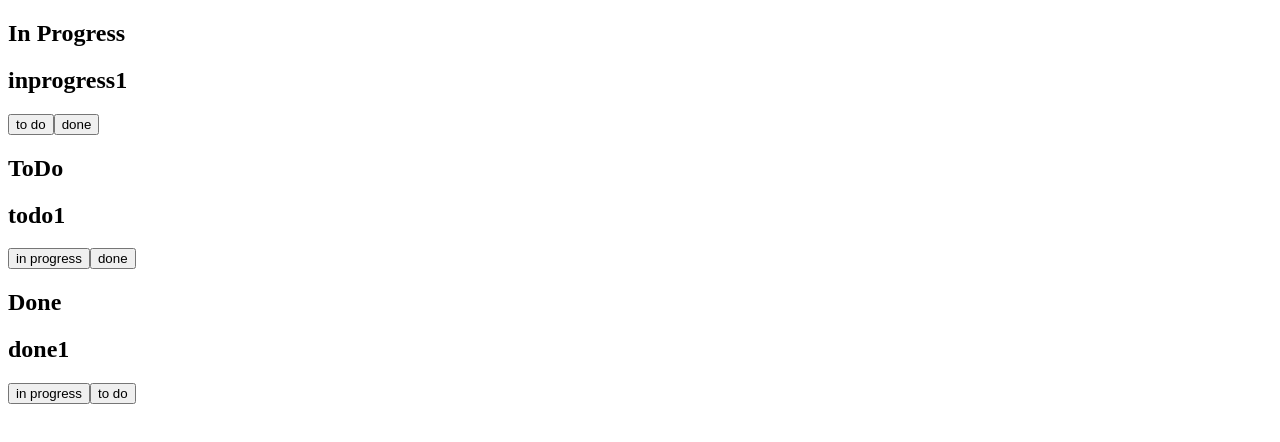
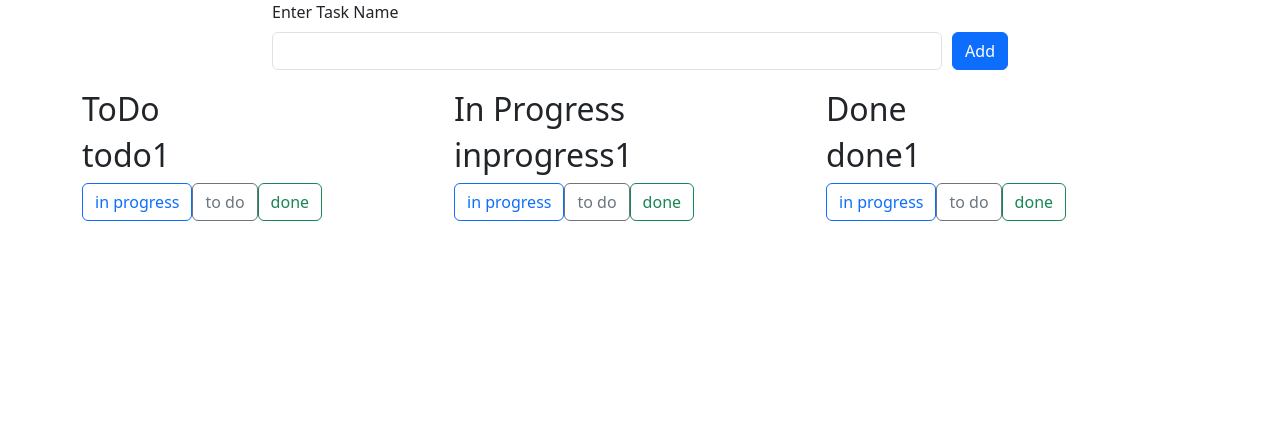
Before and after one commit to AyatBaesh/React-ToDo-List, a React (Vite) app: page / in a window 1280 px wide. Shown: the top 442 px of the page. Built offline with nearby package versions, Linux system fonts and the light colour scheme; the HTML template or start-up script is replaced by a standard one.

Commit message:
Making app more pretty using bootstrap Adding inputfield (and adding to App) Adding Chakra UI component library

```diff
--- a/package.json
+++ b/package.json
@@ -10,6 +10,11 @@
     "preview": "vite preview"
   },
   "dependencies": {
+    "@chakra-ui/react": "^2.8.2",
+    "@emotion/react": "^11.11.3",
+    "@emotion/styled": "^11.11.0",
+    "bootstrap": "^5.3.2",
+    "framer-motion": "^11.0.3",
     "react": "^18.2.0",
     "react-dom": "^18.2.0"
   },
--- a/src/App.jsx
+++ b/src/App.jsx
@@ -1,21 +1,24 @@
-import './styles/App.css';
-import Task from './components/Task';
-import CategoryManager from './components/CategoryManager.jsx';
+import "./styles/App.css";
+import Task from "./components/Task";
+import InputField from "./components/InputFIeld.jsx";
+import CategoryManager from "./components/CategoryManager.jsx";
+import "bootstrap/dist/css/bootstrap.min.css";
+
 function App() {
-  const dtoIn = [{name:'todo1', category:'todo'},
-                 {name:'inprogress1', category:'inprogress'},
-                 {name:'done1', category:'done'},
-                 {name:'failed', category: 'wrong'},
-                ];
-                console.log(typeof(dtoIn))
+  const dtoIn = [
+    { name: "todo1", category: "todo" },
+    { name: "inprogress1", category: "inprogress" },
+    { name: "done1", category: "done" },
+    { name: "failed", category: "wrong" },
+  ];
+  console.log(typeof dtoIn);
   return (
     <>
-      <div className = 'inputDiv'>
-        {/* <Input/> */}
-      </div>
-      <div className='categoriesDiv'>
+      <InputField />
+      <div className="inputDiv">{/* <Input/> */}</div>
+      <div className="categoriesDiv">
         {/* <Task task = {{name:'test', category:'todo'}} /> */}
-        <CategoryManager tasks = {dtoIn} />
+        <CategoryManager tasks={dtoIn} />
         {/*
           <Category name = inprogress />
           <Category name = todo />
@@ -23,7 +26,7 @@ function App() {
         */}
       </div>
     </>
-  )
+  );
 }
 
-export default App
+export default App;
--- a/src/components/Category.jsx
+++ b/src/components/Category.jsx
@@ -1,13 +1,11 @@
-import Task from './Task.jsx'
-export default function Category({name, tasks}){
-    return(
-        <>
-            <div className={name}>
-                <h2>{name}</h2>
-                {tasks.map(task => {
-                    return <Task task = {task}/>
-                })}
-            </div>
-        </>
-    )
+import Task from "./Task.jsx";
+export default function Category({ name, tasks }) {
+  return (
+    <div className={name}>
+      <h2>{name}</h2>
+      {tasks.map((task) => {
+        return <Task task={task} />;
+      })}
+    </div>
+  );
 }
--- a/src/components/CategoryManager.jsx
+++ b/src/components/CategoryManager.jsx
@@ -1,15 +1,16 @@
 import React from "react";
-import Task from './Task.jsx';
-import Category from './Category.jsx';
-export default function CategoryManager({tasks}){
+import Task from "./Task.jsx";
+import Category from "./Category.jsx";
+
+export default function CategoryManager({ tasks }) {
   const todos = [];
   const todosInProgress = [];
   const finishedTodos = [];
   // const categories = ['todo', 'inprogress', 'done'];
   // const tasksArr = [todos, todosInProgress, finishedTodos];
-    console.log(tasks)
+  console.log(tasks);
   tasks.forEach((task) => {
-            switch(task.category){
+    switch (task.category) {
       default:
       // throw Error(() =>{
       //     console.error('no such category');
@@ -29,13 +30,19 @@ export default function CategoryManager({tasks}){
         break;
     }
   });
-    return(
-        <>
-            <Category name = {'In Progress'} tasks = {todosInProgress}/>
-            <Category name = {'ToDo'} tasks = {todos}/>
-            <Category name = {'Done'} tasks = {finishedTodos}/>
-        </>
-    )
+  return (
+    <div className="container d-flex justify-content-center">
+      <div className="col-4">
+        <Category name={"ToDo"} tasks={todos} />
+      </div>
+      <div className="col-4">
+        <Category name={"In Progress"} tasks={todosInProgress} />
+      </div>
+      <div className="col-4">
+        <Category name={"Done"} tasks={finishedTodos} />
+      </div>
+    </div>
+  );
   // function sortTasks(taskArr, category) {
   //     return(
   //         <>
--- /dev/null
+++ b/src/components/InputFIeld.jsx
@@ -0,0 +1,54 @@
+import React, { useState } from "react";
+
+//TODO use flex to have button and input horizontally (https://stackoverflow.com/questions/55476980/aligning-few-components-horizontally-in-react)
+
+// useState hook cause rerender ever time user types characters.
+// but since there is not much inputs, it's fine
+// alternative solution for better performance (if there is any) is to use ref hook
+
+const InputField = () => {
+  const [taskDescription, setTaskDescription] = useState("");
+
+  const maxInputlength = 128;
+  const handleSubmit = (event) => {
+    event.preventDefault();
+
+    if (taskDescription.length === 0) return;
+
+    console.log(taskDescription);
+  };
+
+  return (
+    <div className="container">
+      <div className="row justify-content-center">
+        <form className="col-md-8 mb-3" onSubmit={handleSubmit}>
+          <div className="pb-1">
+            <label htmlFor="taskDescription" className="form-label">
+              Enter Task Name
+            </label>
+            <div className="d-flex">
+              <input
+                value={taskDescription}
+                onChange={(event) => setTaskDescription(event.target.value)}
+                id="taskDescription"
+                type="text"
+                className="form-control"
+                maxLength={maxInputlength}
+              />
+              <button
+                className="btn btn-primary"
+                onClick={handleSubmit}
+                //TODO how to use bootstrap stuff or chakra ui stuff to get rid of this ugly style?
+                style={{ marginLeft: "10px" }}
+              >
+                Add
+              </button>
+            </div>
+          </div>
+        </form>
+      </div>
+    </div>
+  );
+};
+
+export default InputField;
--- a/src/components/Task.jsx
+++ b/src/components/Task.jsx
@@ -1,48 +1,101 @@
-
-import '../styles/Task.css';
-export default function Task({task}){
-    const {name, category = 'todo'} = task;
-    const categories = ['inprogress', 'todo', 'done']
+import { Button } from "bootstrap";
+import "../styles/Task.css";
+export default function Task({ task }) {
+  const { name, category = "todo" } = task;
+  const categories = ["inprogress", "todo", "done"];
   function handleClick(category) {
-            console.log('click handled');
+    console.log("click handled");
   }
 
-    switch(category) {
-        case 'todo':
+  //TODO add marging between buttons
+  //TODO the order of buttons should be: ToDo | In Progress | Done
+  switch (category) {
+    case "todo":
       return (
         <>
           <div className="task">
             <h2>{name}</h2>
-                        <button value = 'inprogress' onClick = {() => {handleClick()}}>in progress</button>
-                        <button value = 'todo' className = 'hidden'>to do</button>
-                        <button value = 'done' onClick = {() => {handleClick()}}>done</button>
+            <button
+              className="btn btn-outline-primary"
+              value="inprogress"
+              onClick={() => {
+                handleClick();
+              }}
+            >
+              in progress
+            </button>
+            <button value="todo" className="btn btn-outline-secondary">
+              to do
+            </button>
+            <button
+              className="btn btn-outline-success"
+              value="done"
+              onClick={() => {
+                handleClick();
+              }}
+            >
+              done
+            </button>
           </div>
         </>
       );
-        case 'inprogress':
+    case "inprogress":
       return (
         <>
           <div className="task">
             <h2>{name}</h2>
-                        <button value = 'inprogress' className = 'hidden'>in progress</button>
-                        <button value = 'todo' onClick = {() => {handleClick()}}>to do</button>
-                        <button value = 'done' onClick = {() => {handleClick()}}>done</button>
+            <button value="inprogress" className="btn btn-outline-primary">
+              in progress
+            </button>
+            <button
+              className="btn btn-outline-secondary"
+              value="todo"
+              onClick={() => {
+                handleClick();
+              }}
+            >
+              to do
+            </button>
+            <button
+              className="btn btn-outline-success"
+              value="done"
+              onClick={() => {
+                handleClick();
+              }}
+            >
+              done
+            </button>
           </div>
         </>
       );
-        case 'done':
+    case "done":
       return (
         <>
           <div className="task">
             <h2>{name}</h2>
-                        <button value = 'inprogress' onClick = {() => {handleClick()}}>in progress</button>
-                        <button value = 'todo' onClick = {() => {handleClick()}}>to do</button>
-                        <button value = 'done' className = 'hidden'>done</button>
+            <button
+              className="btn btn-outline-primary"
+              value="inprogress"
+              onClick={() => {
+                handleClick();
+              }}
+            >
+              in progress
+            </button>
+            <button
+              className="btn btn-outline-secondary"
+              value="todo"
+              onClick={() => {
+                handleClick();
+              }}
+            >
+              to do
+            </button>
+            <button value="done" className="btn btn-outline-success">
+              done
+            </button>
           </div>
         </>
       );
   }
-
-
-
 }
```
Also changed, not shown: 1 other file (tests, documents, lock files or other folders). Lines whose indentation alone changed are shown as unchanged.
